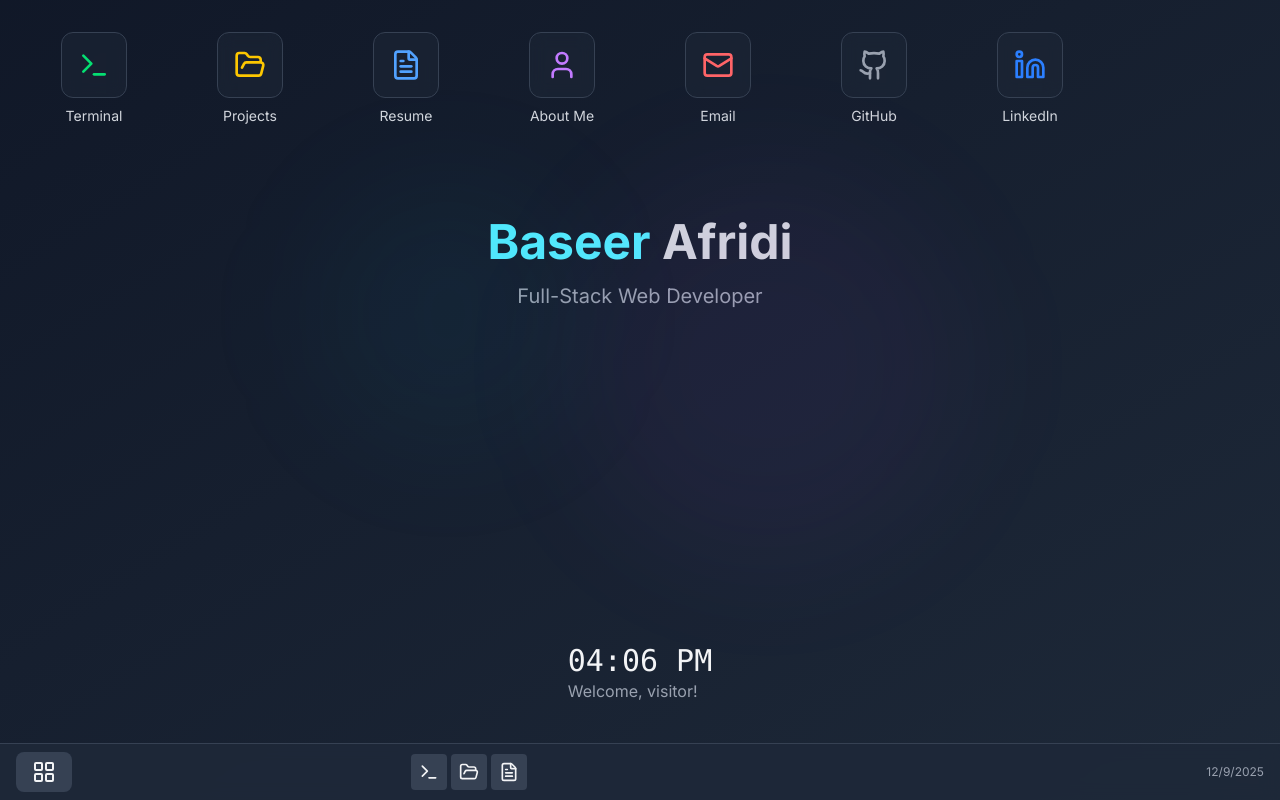
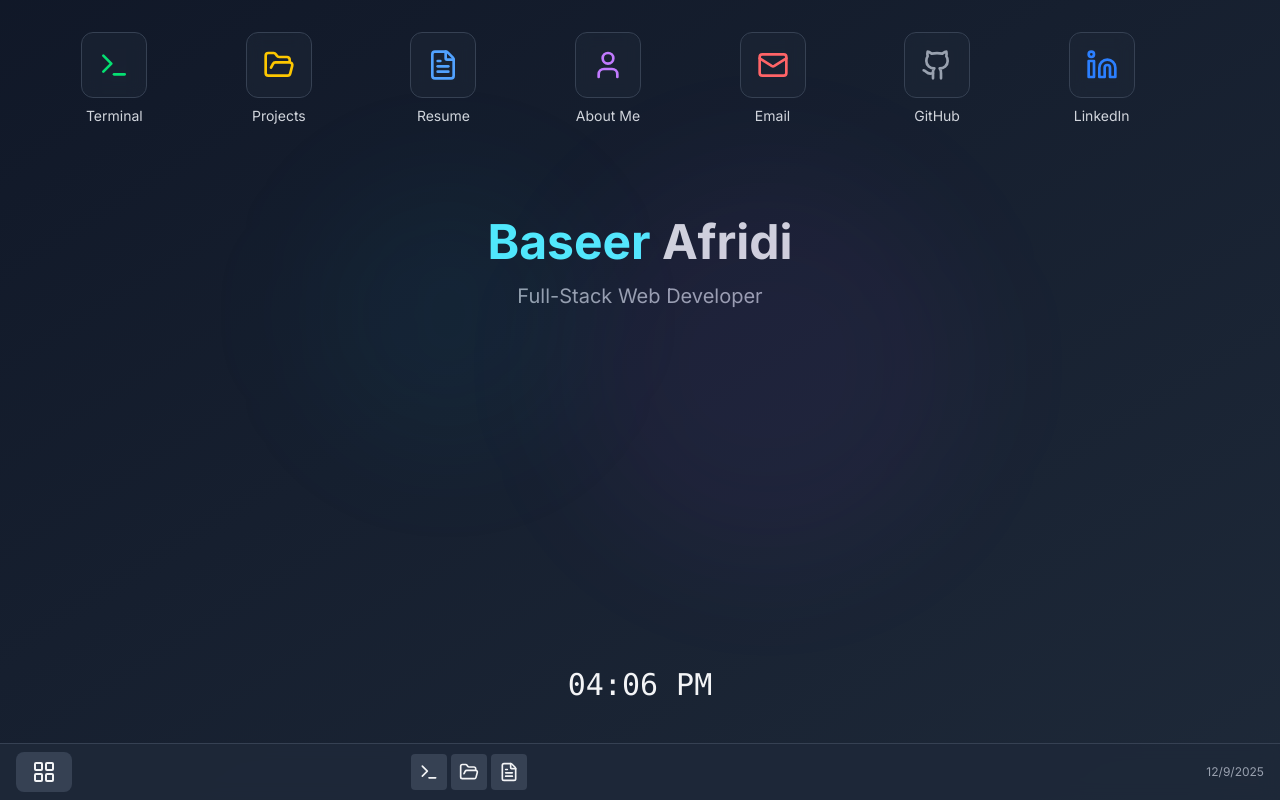
Before and after one commit to baseergroot/Portfolio-OS, a Next.js app: page / in a window 1280 px wide. Built offline with nearby package versions, Linux system fonts and the light colour scheme.

Commit message:
app cion alignment fixed

```diff
--- a/src/app/page.tsx
+++ b/src/app/page.tsx
@@ -4,7 +4,7 @@ import { useEffect, useState } from 'react'
 import Desktop from '../components/Desktop'
 import Window from '../components/Window'
 import Taskbar from '../components/Taskbar'
-import Loading from './loading'
+import Loading from '../components/loading'
 
 export default function Home() {
   const [windows, setWindows] = useState<Array<{
@@ -14,19 +14,19 @@ export default function Home() {
     minimized: boolean
     position: { x: number; y: number }
   }>>([])
-  // const [loading, setLoading] = useState<boolean>(true)
+  const [loading, setLoading] = useState<boolean>(true)
 
-  // useEffect(() => {
-  //   setTimeout(() => {
-  //     setLoading(false)
-  //   }, 2000);
-  // }, [])
+  useEffect(() => {
+    setTimeout(() => {
+      setLoading(false)
+    }, 2000);
+  }, [])
 
-  // if (loading) {
-  //   return (
-  //     <Loading />
-  //   )
-  // }
+  if (loading) {
+    return (
+      <Loading />
+    )
+  }
 
   const openWindow = (type: 'terminal' | 'projects' | 'resume' | 'about'): void => {
     const newWindow = {
@@ -35,7 +35,7 @@ export default function Home() {
       title: getWindowTitle(type),
       type,
       minimized: false,
-      position: { x: 100 + windows.length * 30, y: 50 + windows.length * 30 }
+      position: { x: 20 + windows.length * 5, y: 50 + windows.length * 30 }
     }
     setWindows([...windows, newWindow])
   }
--- a/src/components/Desktop.tsx
+++ b/src/components/Desktop.tsx
@@ -1,21 +1,23 @@
 import { Terminal, FolderOpen, FileText, User, Mail, Github, Linkedin, LucideProps } from 'lucide-react'
 import AppIcon from './AppIcon'
 import { ForwardRefExoticComponent, Fragment, RefAttributes } from 'react'
+import { useRouter } from 'next/navigation'
 
 interface DesktopProps {
   onOpenWindow: (type: 'terminal' | 'projects' | 'resume' | 'about') => void
 }
 
 export default function Desktop({ onOpenWindow }: DesktopProps) {
+  const router = useRouter()
 
   const apps: { id: string; name: string; icon: ForwardRefExoticComponent<Omit<LucideProps, "ref"> & RefAttributes<SVGSVGElement>>; color: string; action?: () => void; href?: string }[] = [
     { id: 'terminal', name: 'Terminal', icon: Terminal, color: 'text-green-400', action: () => onOpenWindow('terminal') },
     { id: 'projects', name: 'Projects', icon: FolderOpen, color: 'text-yellow-400', action: () => onOpenWindow('projects') },
     { id: 'resume', name: 'Resume', icon: FileText, color: 'text-blue-400', action: () => onOpenWindow('resume') },
     { id: 'about', name: 'About Me', icon: User, color: 'text-purple-400', action: () => onOpenWindow('about') },
-    { id: 'email', name: 'Email', icon: Mail, color: 'text-red-400', href: 'mailto:baseergroot@gmail.com' },
-    { id: 'github', name: 'GitHub', icon: Github, color: 'text-gray-400', href: 'https://github.com/baseergroot' },
-    { id: 'linkedin', name: 'LinkedIn', icon: Linkedin, color: 'text-blue-500', href: 'https://linkedin.com/in/baseergroot' },
+    { id: 'email', name: 'Email', icon: Mail, color: 'text-red-400', href: 'mailto:baseergroot@gmail.com', action: () => window.open('mailto:baseergroot@gmail.com')  },
+    { id: 'github', name: 'GitHub', icon: Github, color: 'text-gray-400', href: 'https://github.com/baseergroot', action: () => window.open('https://github.com/baseergroot', '_blank') },
+    { id: 'linkedin', name: 'LinkedIn', icon: Linkedin, color: 'text-blue-500', href: 'https://linkedin.com/in/baseergroot', action: () => window.open('https://linkedin.com/in/baseergroot', '_blank') },
   ]
 
   // const handleAppClick = (id: string) => {
@@ -57,10 +59,11 @@ export default function Desktop({ onOpenWindow }: DesktopProps) {
         <div className="text-3xl font-mono">
           {new Date().toLocaleTimeString([], { hour: '2-digit', minute: '2-digit' })}
         </div>
-        <div className="text-gray-400">Welcome, visitor!</div>
+        {/* <div className="text-gray-400">Welcome, visitor!</div> */}
       </div>
 
       {/* App Icons */}
+      <section className="flex flex-wrap w-[90vw]">
         {apps.map((app: any) => {
           const icon = (
             <AppIcon
@@ -72,12 +75,13 @@ export default function Desktop({ onOpenWindow }: DesktopProps) {
             />
           )
 
-        if (app.href) {
-          return <a key={app.id} href={app.href} target="_blank" rel="noopener noreferrer">{icon}</a>
-        }
+          // if (app.href) {
+          //   return <a key={app.id} href={app.href} target="_blank" rel="noopener noreferrer">{icon}</a>
+          // }
 
           return <Fragment key={app.id}>{icon}</Fragment>
         })}
+      </section>
 
       {/* Welcome Message */}
       <div className="col-span-full mt-12">
--- a/src/components/Window.tsx
+++ b/src/components/Window.tsx
@@ -14,7 +14,7 @@ interface WindowProps {
 }
 
 export default function Window({
-  id, title, children, position, onClose, onMinimize, minimized
+  id, title, children, position = { x: 0, y: 0 }, onClose, onMinimize, minimized
 }: WindowProps) {
   const [isDragging, setIsDragging] = useState(false)
   const [offset, setOffset] = useState({ x: 0, y: 0 })
@@ -56,12 +56,12 @@ export default function Window({
 
   return (
     <div
-      className="absolute border border-gray-700 rounded-lg shadow-2xl overflow-hidden flex flex-col bg-gray-900"
+      className="absolute border border-gray-700 rounded-lg shadow-2xl overflow-hidden flex flex-col bg-gray-900 w-[350px] md:w-[700px] h-[500px]"
       style={{
         left: `${currentPosition.x}px`,
         top: `${currentPosition.y}px`,
-        width: '600px',
-        height: '500px',
+        // width: '600px',
+        // height: '500px',
         zIndex: 50
       }}
     >
```
Also changed, not shown: src/components/loading.tsx (renamed from src/app/loading.tsx). Lines whose indentation alone changed are shown as unchanged.
